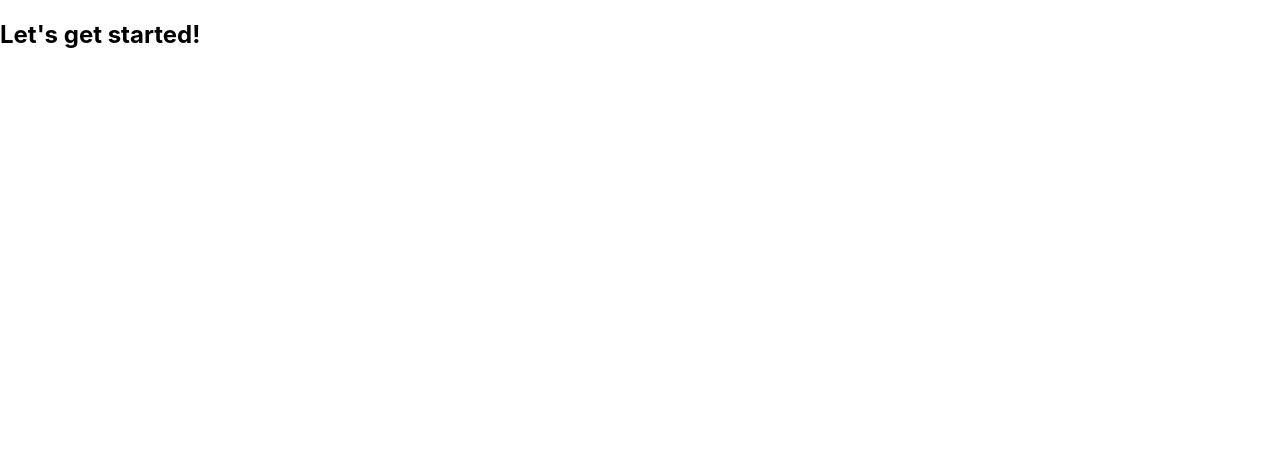
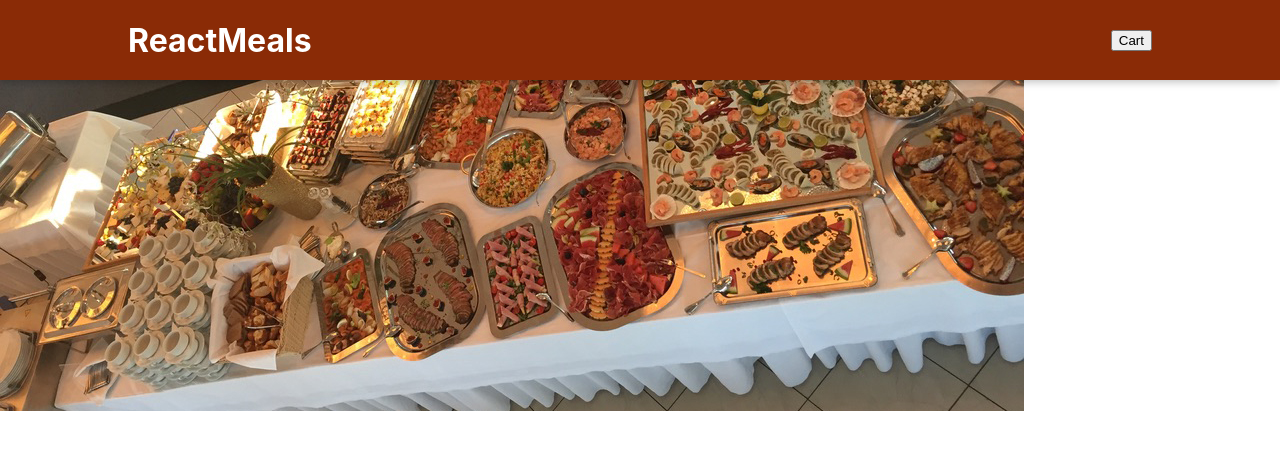
Before and after one commit to LoryGlory/react-food-order-app, a React (Create React App) app: page / in a window 1280 px wide. Shown: the top 450 px of the page. Built offline with nearby package versions, Linux system fonts and the light colour scheme.

Commit message:
added react fragment and header import

```diff
--- a/src/App.js
+++ b/src/App.js
@@ -1,10 +1,13 @@
 import './App.css';
+import Header from './components/Layout/Header';
+import React, {Fragment} from "react";
 
 function App() {
   return (
-    <div>
-      <h2>Let's get started!</h2>
-    </div>
+      <Fragment>
+        <Header>
+        </Header>
+      </Fragment>
   );
 }
 
--- a/src/components/Layout/Header.js
+++ b/src/components/Layout/Header.js
@@ -0,0 +1,19 @@
+import React, {Fragment} from "react";
+import mealsImage from '../../assets/meals.jpg';
+import classes from './Header.module.css';
+
+const Header = props => {
+  return (
+      <Fragment>
+        <header className={classes.header}>
+          <h1>ReactMeals</h1>
+          <button>Cart</button>
+        </header>
+        <div className={classes['main-header']}>
+          <img src={mealsImage} alt="A table full of delicious food!"/>
+        </div>
+      </Fragment>
+  );
+}
+
+export default Header;
--- a/src/components/Layout/Header.module.css
+++ b/src/components/Layout/Header.module.css
@@ -0,0 +1,29 @@
+.header {
+    position: fixed;
+    top: 0;
+    left: 0;
+    width: 80%;
+    height: 5rem;
+    background-color: #8a2b06;
+    color: white;
+    display: flex;
+    justify-content: space-between;
+    align-items: center;
+    padding: 0 10%;
+    box-shadow: 0 2px 8px rgba(0, 0, 0, 0.25);
+    z-index: 10;
+}
+
+.main-image {
+    width: 100%;
+    height: 25rem;
+    z-index: 0;
+    overflow: hidden;
+}
+
+.main-image img {
+    width: 110%;
+    height: 100%;
+    object-fit: cover;
+    transform: rotateZ(-5deg) translateY(-4rem) translateX(-1rem);
+}
```
